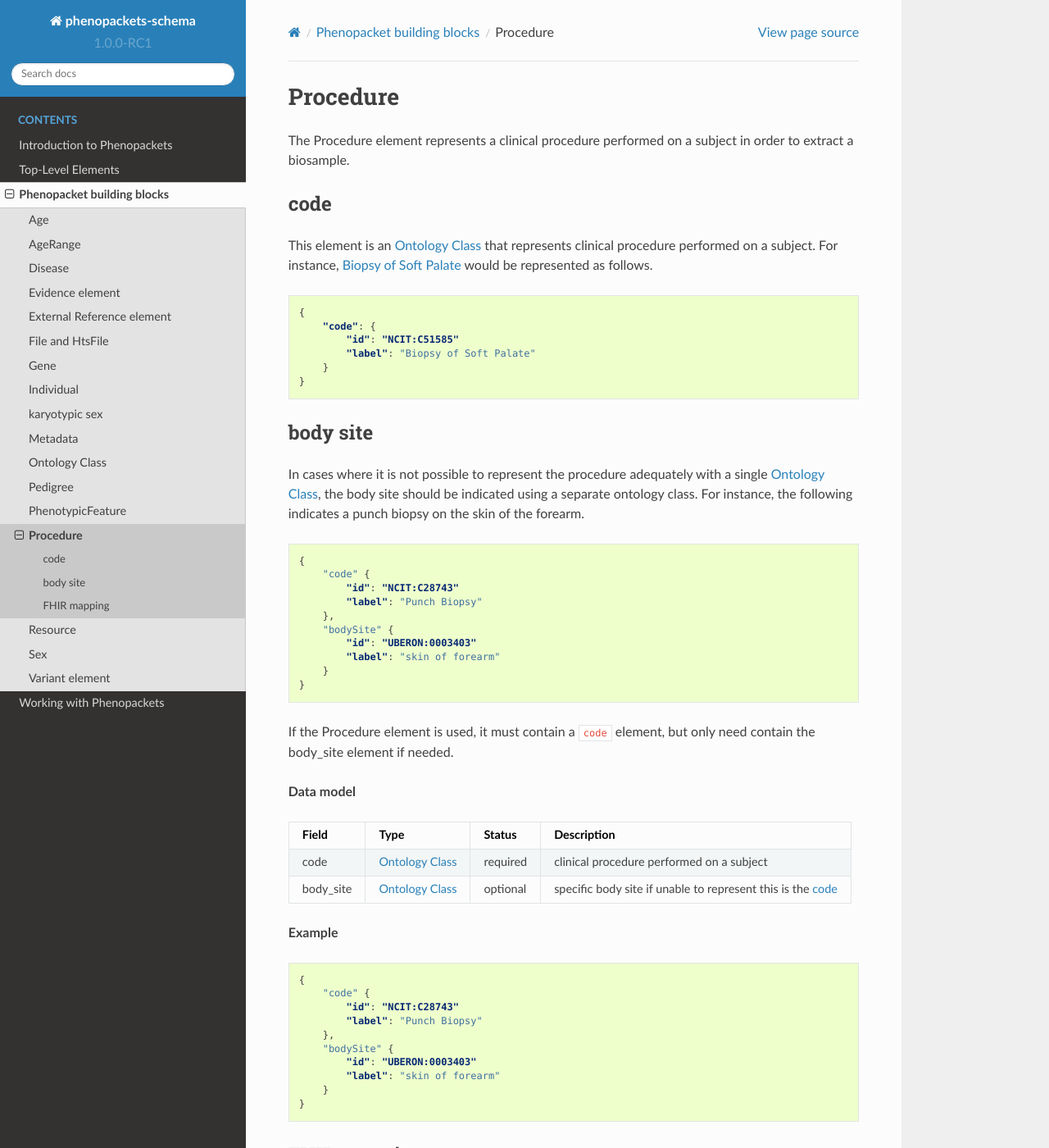
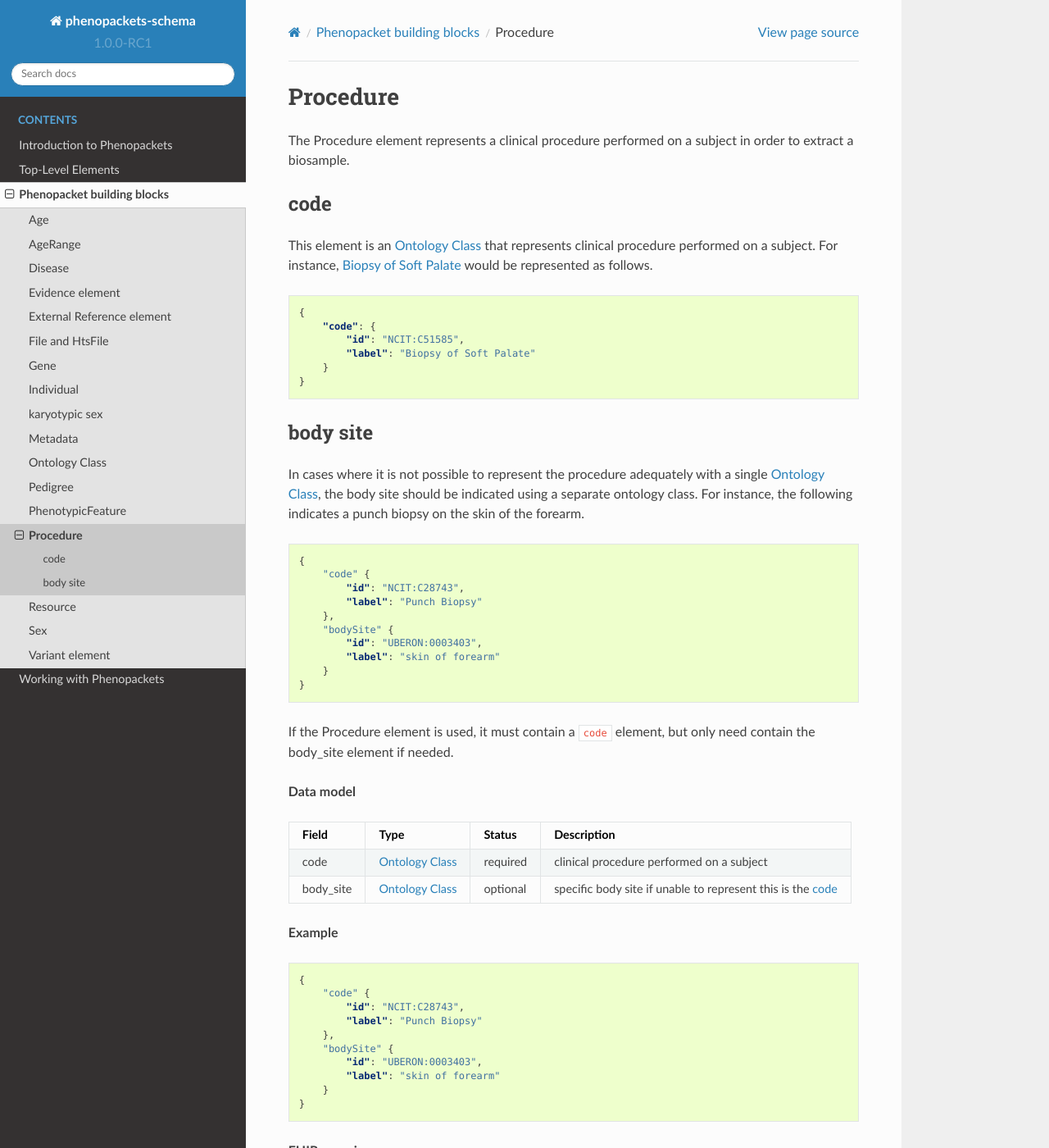
Before and after one commit to phenopackets/phenopacket-schema, a Sphinx documentation site: the page built from docs/procedure.rst, in a window 1280 px wide and 1400 px high. Shown: the whole window at 82% size. Built offline with Sphinx 7.4.7 and the Read the Docs theme 2.0.0, drawn with Linux system fonts in a browser that asks for light colours.

Commit message:
Update docs/procedure

```diff
--- a/docs/procedure.rst
+++ b/docs/procedure.rst
@@ -35,11 +37,11 @@
 
     {
         "code" {
-            "id": "NCIT:C28743"
+            "id": "NCIT:C28743",
             "label": "Punch Biopsy"
         },
         "bodySite" {
-            "id": "UBERON:0003403"
+            "id": "UBERON:0003403",
             "label": "skin of forearm"
         }
     }
@@ -62,15 +64,15 @@
 
     {
         "code" {
-            "id": "NCIT:C28743"
+            "id": "NCIT:C28743",
             "label": "Punch Biopsy"
         },
         "bodySite" {
-            "id": "UBERON:0003403"
+            "id": "UBERON:0003403",
             "label": "skin of forearm"
         }
     }
 
-FHIR mapping
-~~~~~~~~~~~~
+**FHIR mapping**
+
 `Procedure <https://www.hl7.org/fhir/procedure.html>`_.
```
Also changed, not shown: other parts of docs/procedure.rst (+3 -1 lines).
